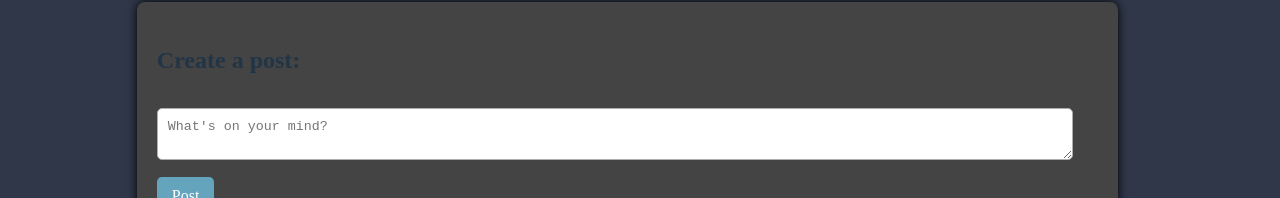
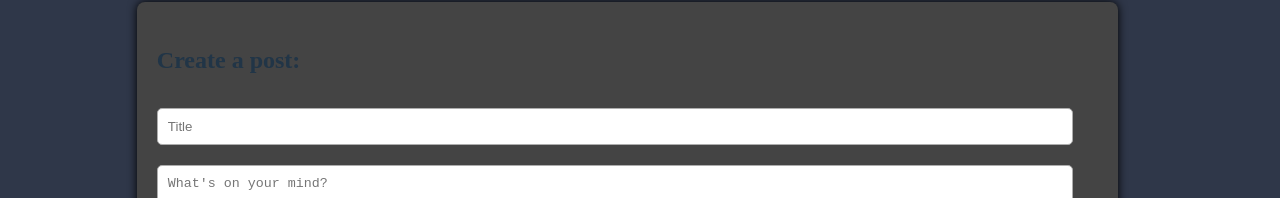
Before and after one commit to konrad-tg/theHatersVoice-frontend, a React (Vite) app in the folder frontend/: page / in a window 1280 px wide. Shown: the part 106-304 px from the top of the page. Built offline with nearby package versions, Linux system fonts and the light colour scheme; no server answers.

Commit message:
Added post title functionality

```diff
--- a/frontend/src/App.jsx
+++ b/frontend/src/App.jsx
@@ -10,6 +10,7 @@ function App() {
     const [newPost, setNewPost] = useState('');
     const [error, setError] = useState('');
     const [username, setUsername] = useState(null);
+    const [title, setTitle] = useState('');
 
     //gets username from token on app load
     useEffect(() => {
@@ -39,7 +40,7 @@ function App() {
                     'Content-Type': 'application/json',
                     'Authorization': `Bearer ${token}`,
                 },
-                body: JSON.stringify({ post: newPost }),
+                body: JSON.stringify({ post: newPost, title }),
             });
 
             const data = await res.json();
@@ -47,6 +48,7 @@ function App() {
             if (res.ok) {
                 setPosts(prev => [data.post, ...prev]);
                 setNewPost('');
+                setTitle('');
                 setError('');
             } else {
                 setError(data.error || 'Failed to create post.');
@@ -109,6 +111,13 @@ function App() {
                             <div className="post-form">
                                 <h2>Create a post:</h2>
                                 {error && <p style={{ color: 'red' }}>{error}</p>}
+                                <input
+                                    type="text"
+                                    placeholder="Title"
+                                    className="post-title"
+                                    value={title}
+                                    onChange={(e) => setTitle(e.target.value)}
+                                />
                                 <textarea
                                     placeholder="What's on your mind?"
                                     className="post-content"
@@ -121,7 +130,7 @@ function App() {
                             <main className="forum">
                                 {posts.map(post => (
                                     <div key={post._id || post.postid} className="post">
-                                        <h3>Post #{post.postid}</h3>
+                                        <h3>{post.title || `Post #${post.postid}`}</h3>
                                         <p>{post.post}</p>
                                         <div className="post-actions">
                                             <button className="like-btn">👍 {post.likeCount || 0}</button>
```
